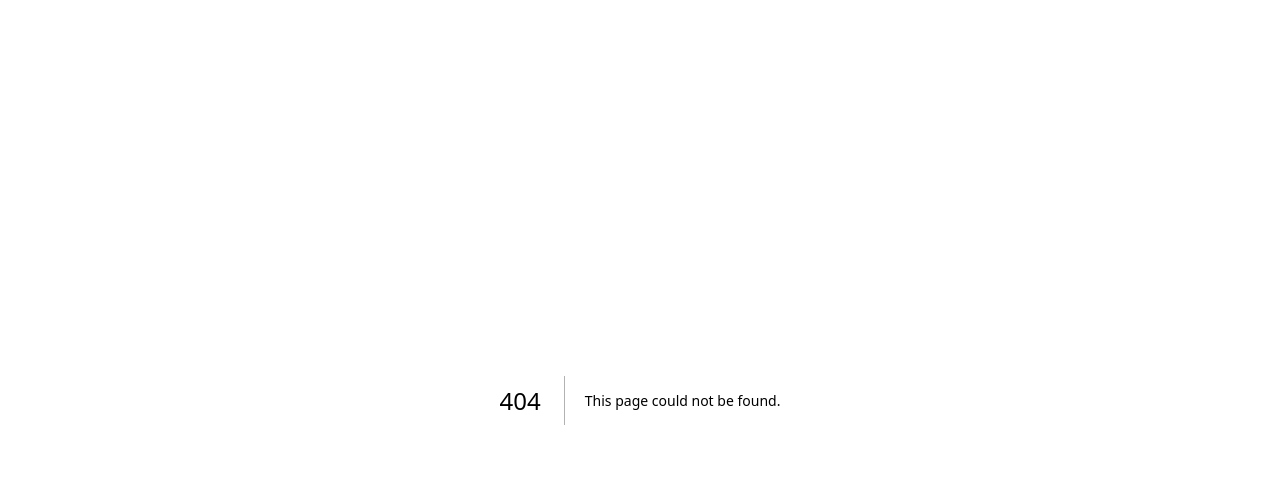
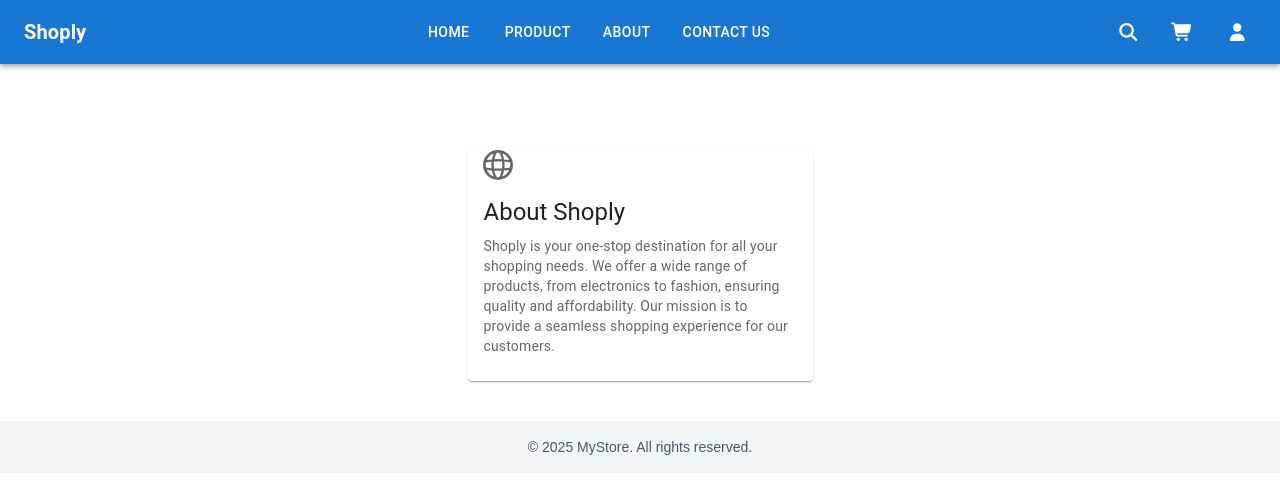
Before and after one commit to SachinthaNimesh370/Shoply-Nextjs, a Next.js app: page /about in a window 1280 px wide. Before the commit this address had no page. Shown: the top 494 px of the page. Built offline with nearby package versions, Linux system fonts and the light colour scheme.

Commit message:
Implement basei about page

```diff
--- /dev/null
+++ b/src/app/about/page.jsx
@@ -0,0 +1,34 @@
+import { Box, Typography } from '@mui/material'
+import React from 'react'
+import Header from '../components/Header'
+import Footer from '../components/Footer'
+import Card from '@mui/material/Card';
+import CardContent from '@mui/material/CardContent';
+import CardMedia from '@mui/material/CardMedia';
+
+export default function page() {
+  return (
+    <Box>
+      <Header />
+      <Box sx={{ paddingTop: '150px', display: 'flex', justifyContent: 'center', alignItems: 'center' }}>
+        <Card sx={{ maxWidth: 345 }}>
+          <CardMedia
+            component="img"
+            sx={{ width: 30 , marginLeft:"15px"}}
+            image="/globe.svg"
+            alt="About Us"
+          />
+          <CardContent>
+            <Typography gutterBottom variant="h5" component="div">
+              About Shoply
+            </Typography>
+            <Typography variant="body2" color="text.secondary">
+              Shoply is your one-stop destination for all your shopping needs. We offer a wide range of products, from electronics to fashion, ensuring quality and affordability. Our mission is to provide a seamless shopping experience for our customers.
+            </Typography>
+          </CardContent>
+        </Card>
+      </Box>
+      <Footer />
+    </Box>
+  )
+}
--- a/src/app/components/Header.jsx
+++ b/src/app/components/Header.jsx
@@ -26,7 +26,7 @@ export default function Header() {
         <Box sx={{ flexGrow: 1, display: 'flex', justifyContent: 'center', gap: 2 }}>
           <Button href="/" color="inherit">Home</Button>
           <Button href="/product" color="inherit">Product</Button>
-          <Button href="#" color="inherit">About</Button>
+          <Button href="about" color="inherit">About</Button>
           <Button href="#" color="inherit">Contact Us</Button>
         </Box>
 
```
